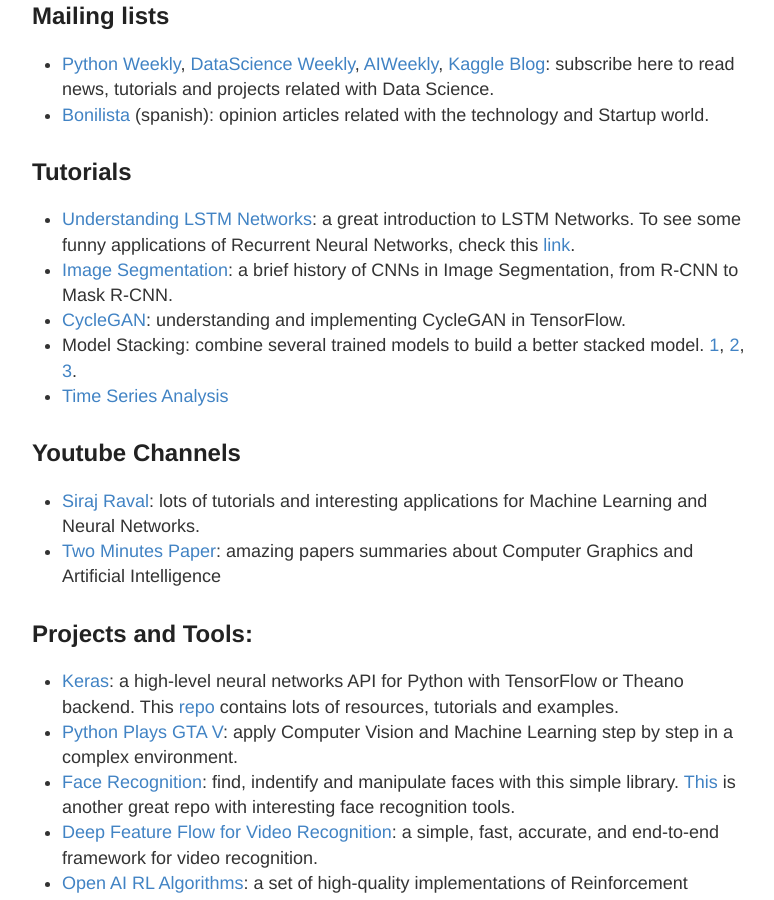
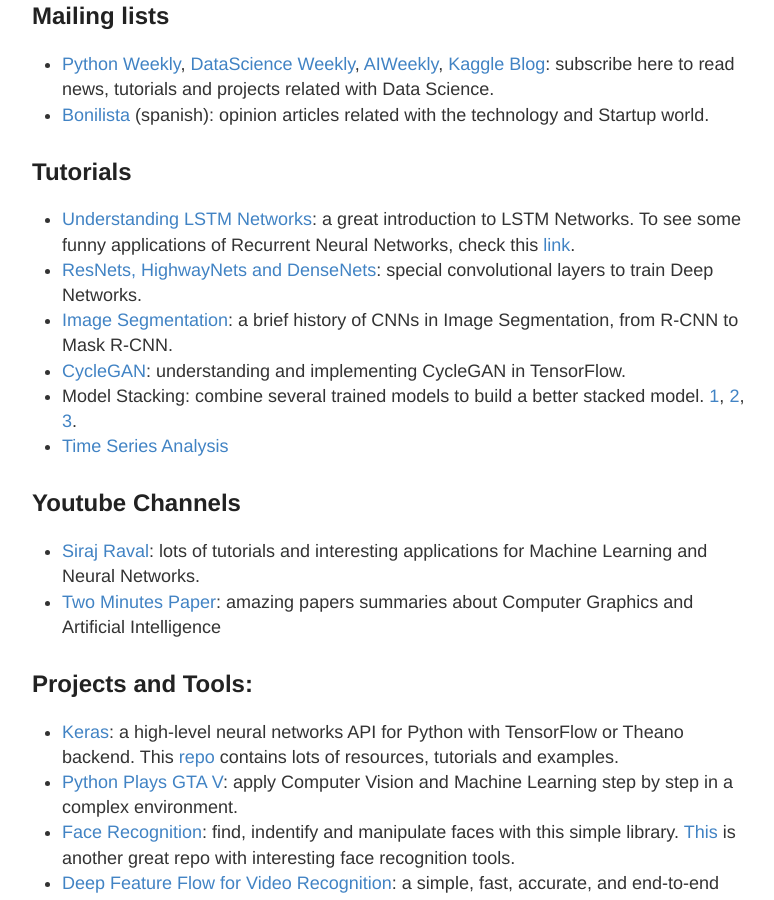
Before and after one commit to AlbertoSabater/AlbertoSabater.github.io, a Jekyll site: the page built from resources.md, in a window 1280 px wide and 900 px high, scrolled down 1015 px. Shown: the whole window, without its empty margins (248-1022 px from the left). Built offline with Jekyll 4.4.1, drawn with Linux system fonts in a browser that asks for light colours; comment, search, counter and statistics services are not loaded.

Commit message:
Update resources.md

```diff
--- a/resources.md
+++ b/resources.md
@@ -56,6 +56,7 @@ http://mccormickml.com/tutorials/
 ## Tutorials
 
 * [Understanding LSTM Networks](http://colah.github.io/posts/2015-08-Understanding-LSTMs/): a great introduction to LSTM Networks. To see some funny applications of Recurrent Neural Networks, check this [link](http://karpathy.github.io/2015/05/21/rnn-effectiveness/).
+* [ResNets, HighwayNets and DenseNets](https://chatbotslife.com/resnets-highwaynets-and-densenets-oh-my-9bb15918ee32): special convolutional layers to train Deep Networks.
 * [Image Segmentation](https://blog.athelas.com/a-brief-history-of-cnns-in-image-segmentation-from-r-cnn-to-mask-r-cnn-34ea83205de4): a brief history of CNNs in Image Segmentation, from R-CNN to Mask R-CNN.
 * [CycleGAN](https://hardikbansal.github.io/CycleGANBlog/?utm_campaign=Artificial%2BIntelligence%2BWeekly&utm_medium=email&utm_source=Artificial_Intelligence_Weekly_62): understanding and implementing CycleGAN in TensorFlow.
 * Model Stacking: combine several trained models to build a better stacked model. [1](http://blog.kaggle.com/2016/12/27/a-kagglers-guide-to-model-stacking-in-practice/), [2](https://mlwave.com/kaggle-ensembling-guide/), [3](http://blog.kaggle.com/2017/06/15/stacking-made-easy-an-introduction-to-stacknet-by-competitions-grandmaster-marios-michailidis-kazanova/).
```
